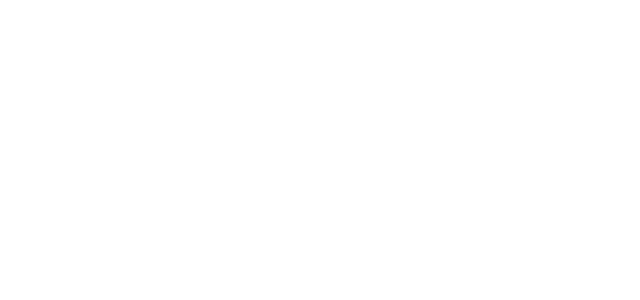
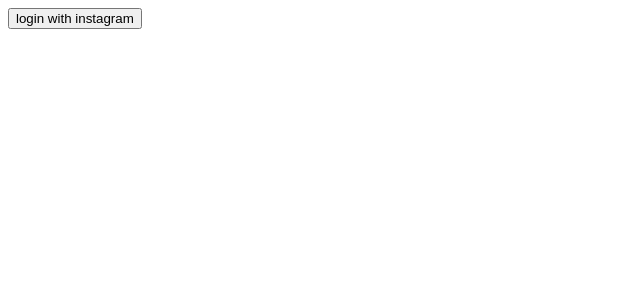
Before and after one commit to ItayLevyOfficial/levy_front, a React (Create React App) app: page / in a window 1280 px wide. Shown: the top 300 px of the page, without its empty margins (0-640 px from the left). Built offline with nearby package versions, Linux system fonts and the light colour scheme.

Commit message:
created a login with instagram button

```diff
--- a/package.json
+++ b/package.json
@@ -15,6 +15,7 @@
     "@types/react-router-dom": "^5.1.3",
     "react": "^16.13.0",
     "react-dom": "^16.13.0",
+    "react-instagram-login": "^1.4.0",
     "react-router-dom": "latest",
     "react-scripts": "3.4.0",
     "typescript": "^3.7.5"
--- a/src/components/App.tsx
+++ b/src/components/App.tsx
@@ -1,10 +1,20 @@
 import React from 'react';
-import {BrowserRouter as Router, Switch, Route} from 'react-router-dom';
+import { BrowserRouter as Router, Switch, Route } from 'react-router-dom';
+
+function instagramLogin(){
+  console.log('logined');
+}
 
 function App() {
+  const responseInstagram = (response) => {
+    console.log(response);
+  }
   return (
     <Router>
       <Switch>
+        <button onClick={instagramLogin}>
+          login with instagram
+        </button>
       </Switch>
     </Router>
   );
--- a/tsconfig.json
+++ b/tsconfig.json
@@ -17,7 +17,8 @@
     "resolveJsonModule": true,
     "isolatedModules": true,
     "noEmit": true,
-    "jsx": "react"
+    "jsx": "react",
+    "noImplicitAny": false
   },
   "include": [
     "src"
```
Also changed, not shown: 1 other file (tests, documents, lock files or other folders).
